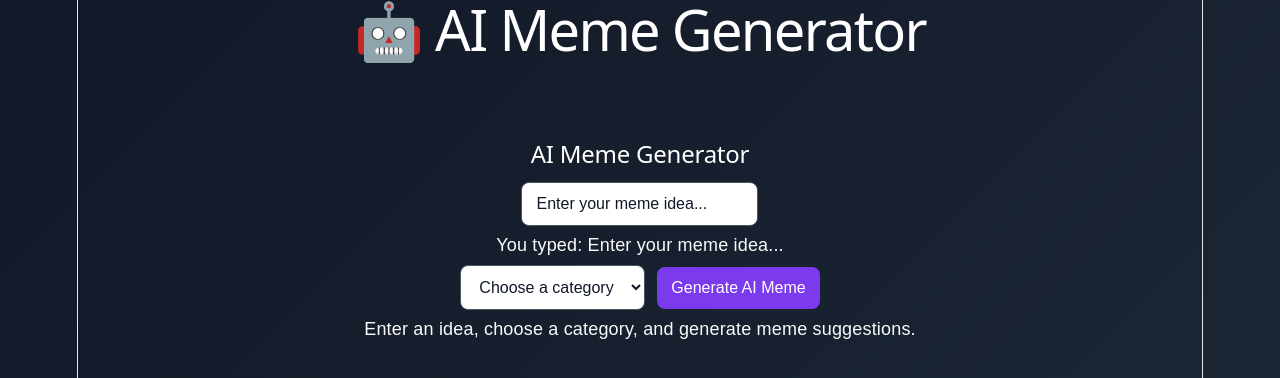
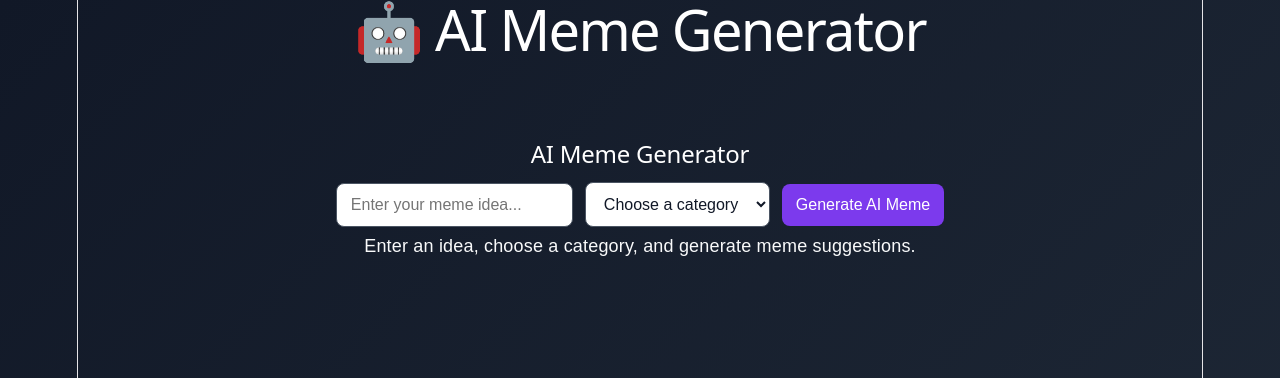
Before and after one commit to DennyM55/meme-generator, a React (Vite) app: page / in a window 1280 px wide. Shown: the top 378 px of the page. Built offline with nearby package versions, Linux system fonts and the light colour scheme.

Commit message:
chore: clean up meme form defaults

```diff
--- a/src/MemeForm.jsx
+++ b/src/MemeForm.jsx
@@ -2,7 +2,7 @@ import {useState} from "react";
 
 function MemeForm({title, buttonText, onGenerate, loading}) {
 
-    const [memeIdea, setMemeIdea] = useState("Enter your meme idea...");
+    const [memeIdea, setMemeIdea] = useState("");
     const [category, setCategory] = useState("");
 
     return (
@@ -17,7 +17,6 @@ function MemeForm({title, buttonText, onGenerate, loading}) {
                 onChange={(e) => setMemeIdea(e.target.value)}
             />
 
-            <p>You typed: {memeIdea}</p>
 
             <select
                 value={category}
```
